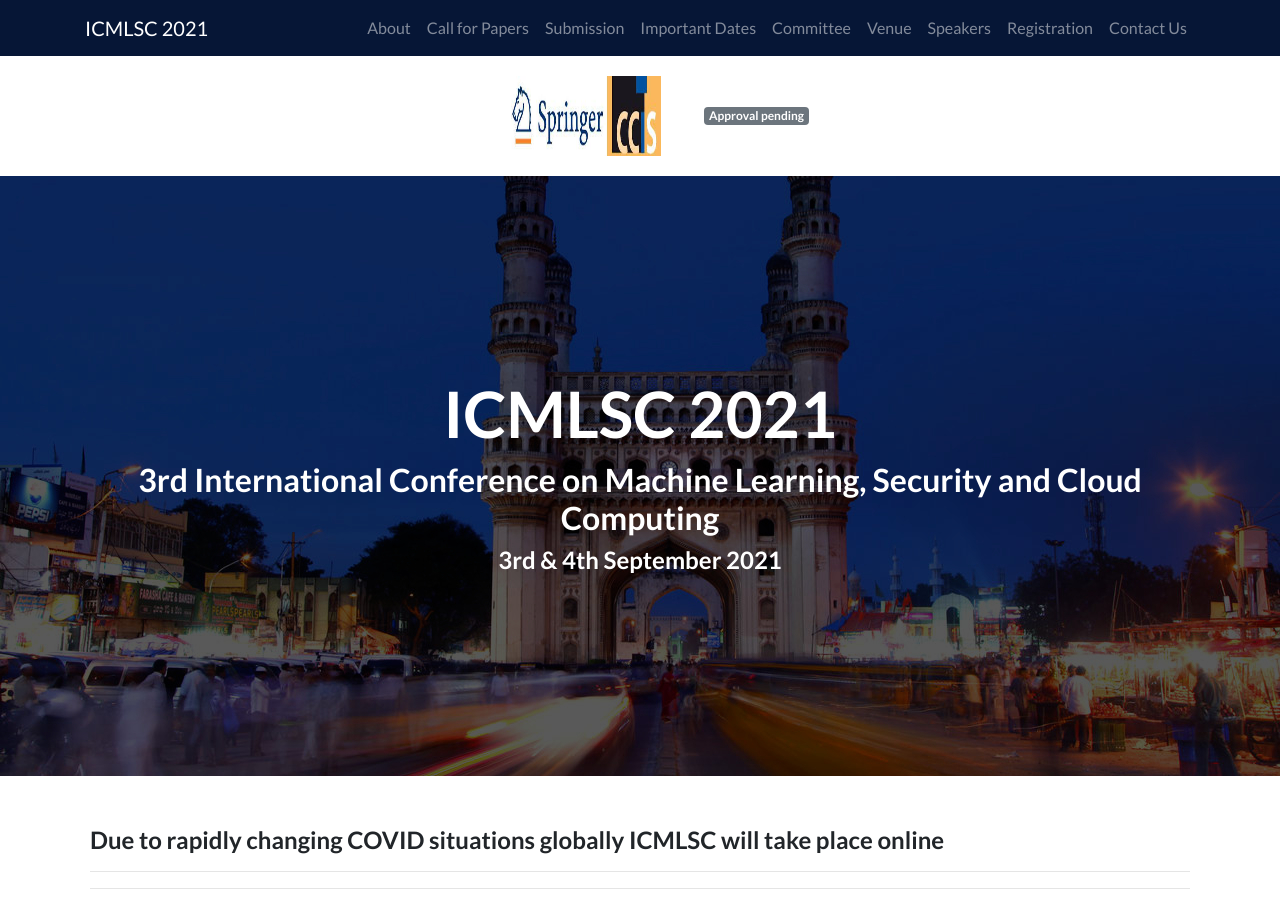
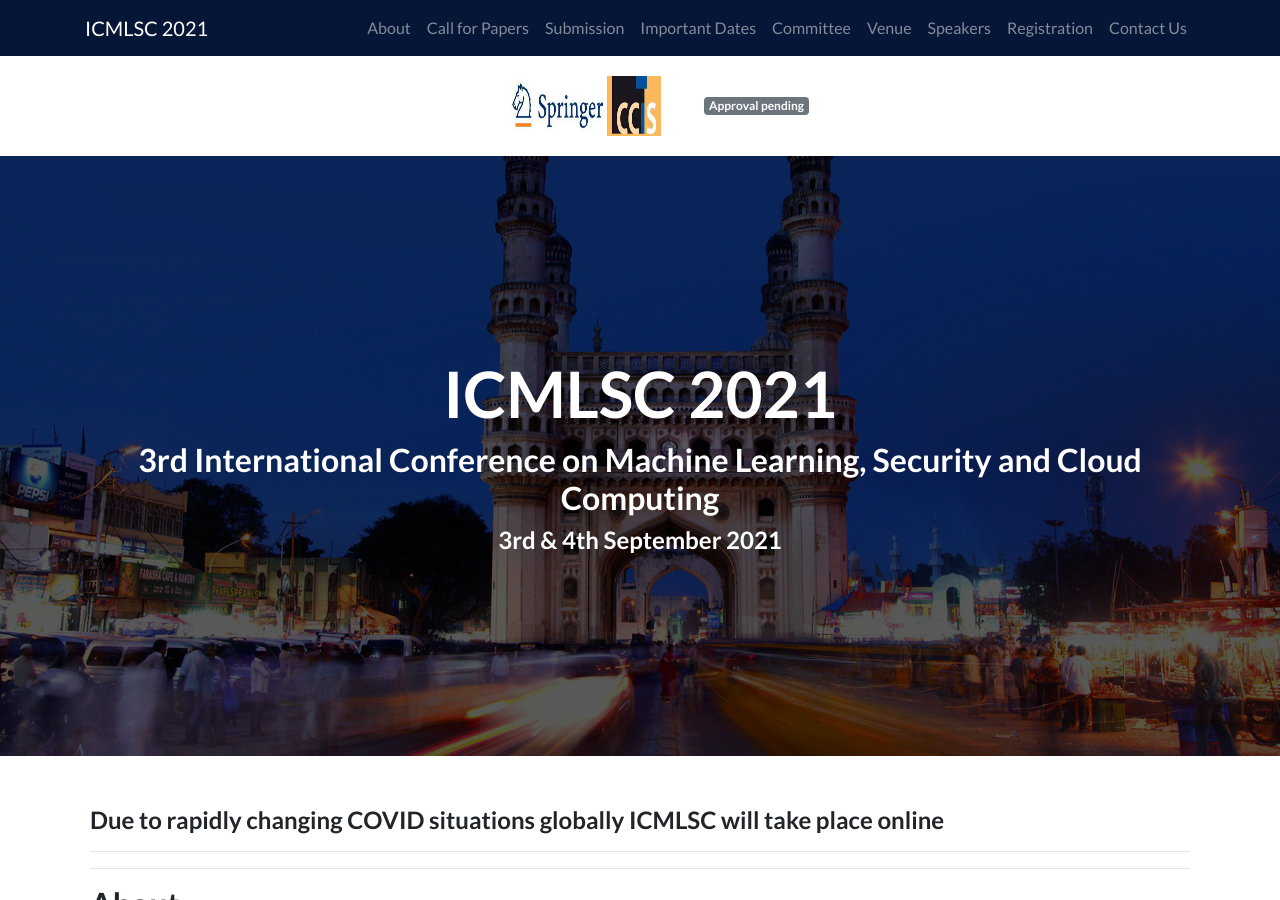
Before and after one commit to ieeevardhaman/icmlsc-website, a Jekyll site: the page built from pages/about.md, in a window 1280 px wide and 900 px high. Built offline with Jekyll 4.4.1, drawn with Linux system fonts in a browser that asks for light colours; our own code applies the rules of GitHub Pages for plain Markdown files.

Commit message:
Update header.html

```diff
--- a/_includes/header.html
+++ b/_includes/header.html
@@ -1,7 +1,7 @@
 <div class="d-flex flex-wrap justify-content-around align-items-center logos">
     <div >
 
-      <img src="/img/logos/springer.jpeg" width="150" height="79.94">
+      <img src="/img/logos/springer.jpeg" width="150" height="60">
       <span class="badge badge-secondary">Approval pending</span></div>
   </div>
 <header class="masthead text-center text-white">
```
